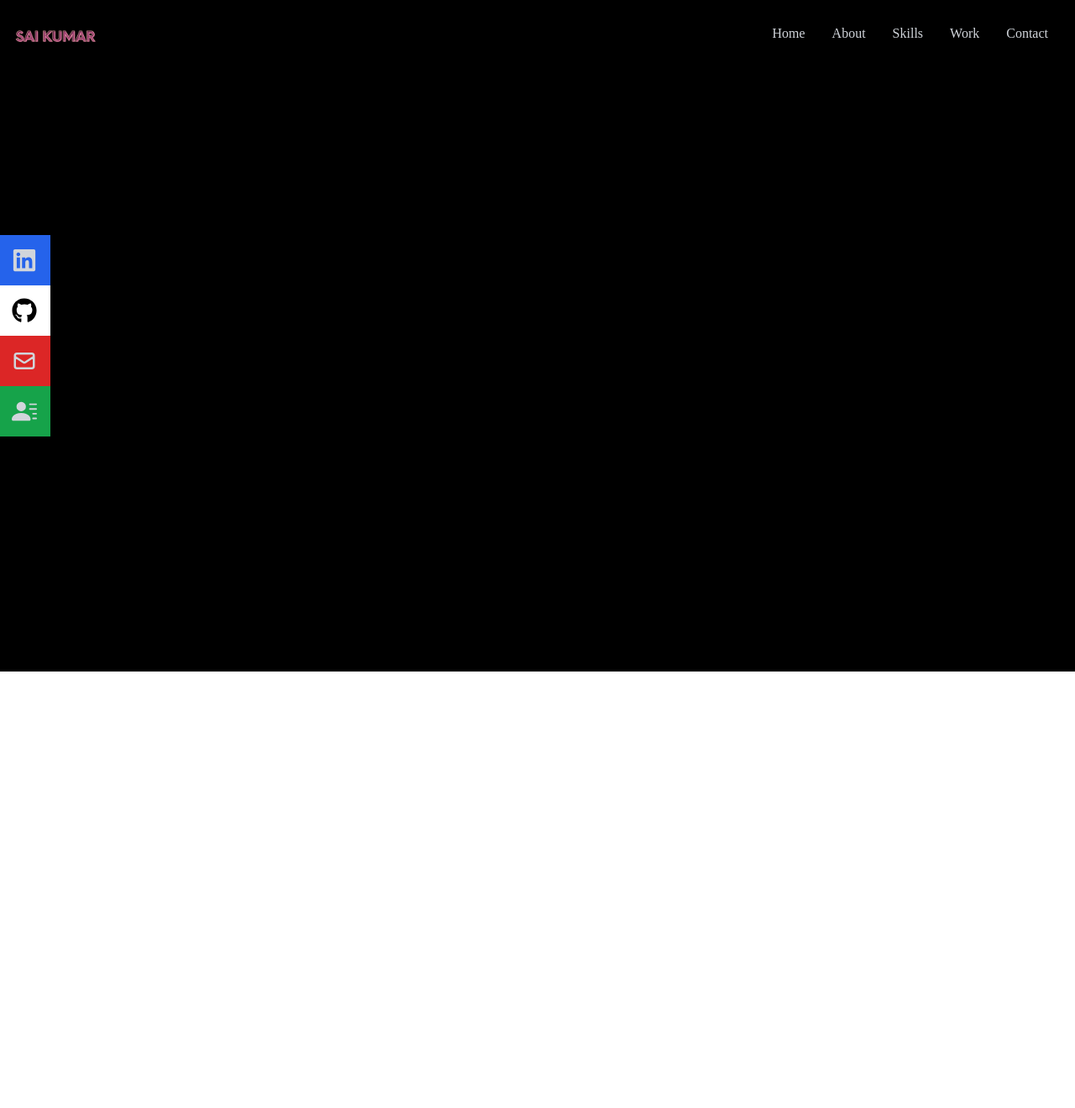
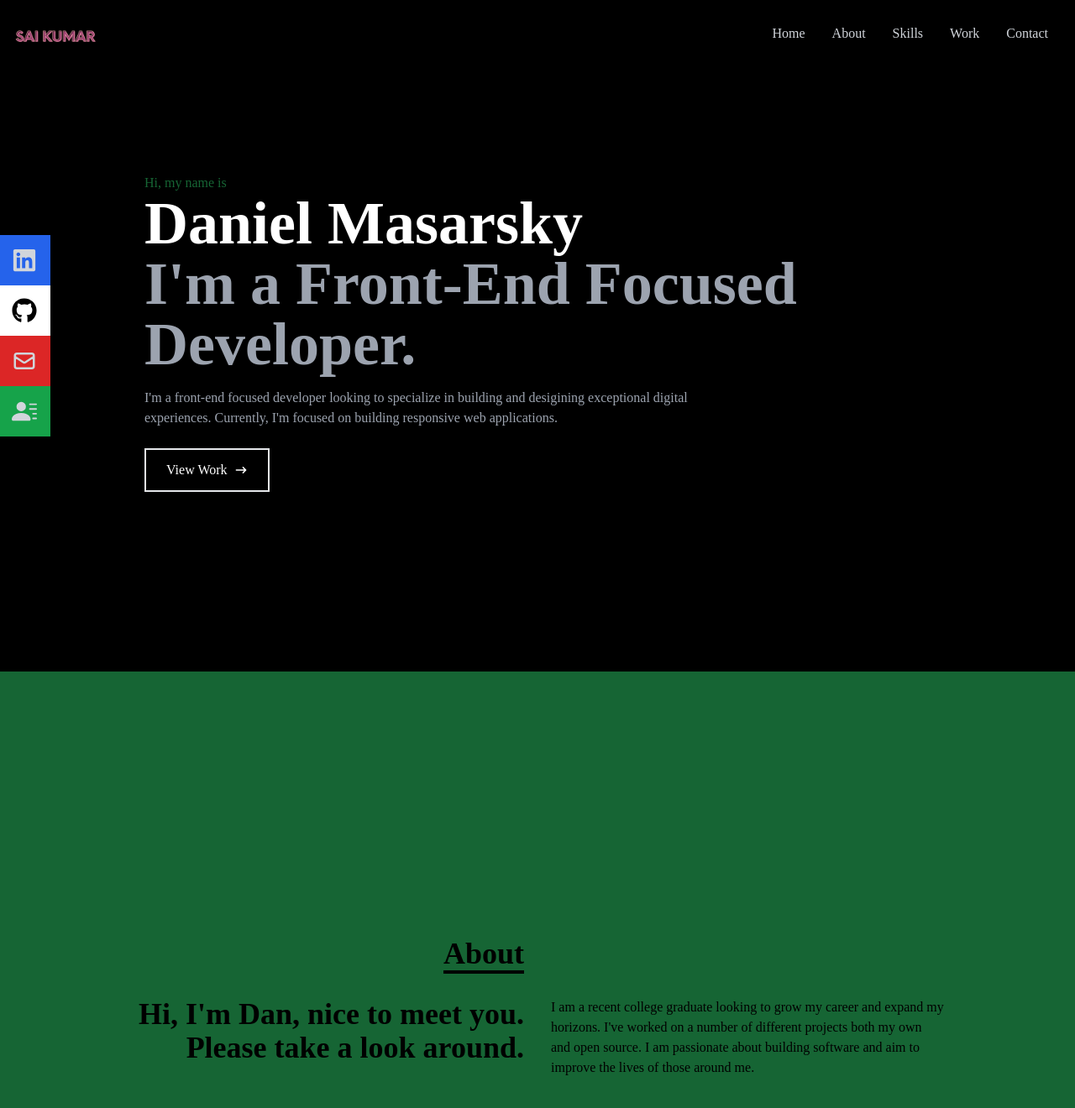
Before and after one commit to tigerpa616/portfolio, a React (Create React App) app: page / in a window 1280 px wide. Shown: the top 1320 px of the page at 84% size. Before the commit the page ends 800 px from the top, so only its background shows below. Built offline with nearby package versions, Linux system fonts and the light colour scheme.

Commit message:
added the About component and filled it out

```diff
--- a/src/App.js
+++ b/src/App.js
@@ -1,11 +1,14 @@
+import About from "./components/About";
 import Navbar from "./components/Navbar";
 import Home from "./components/Home";
+
 
 function App() {
   return (
     <div>
-      <Navbar/>
-      <Home/>
+      <Navbar />
+      <Home />
+      <About />
     </div>
   );
 }
--- /dev/null
+++ b/src/components/About.jsx
@@ -0,0 +1,30 @@
+import React from 'react'
+
+const About = () => {
+  return (
+    <div name='about' className='w-full h-screen bg-green-800 text-black '>
+        <div className='flex flex-col justify-center items-center w-full h-full'>
+            <div className='max-w-[1000px] w-full grid grid-cols-2 gap-8'>
+                <div className='sm:text-right pb-8 pl-4'>
+                    <p className='text-4xl font-bold inline border-b-4 border-black'>About</p>
+                </div>
+                <div>
+                </div>
+                </div>
+                <div className='max-w-[1000px] w-full grid sm:grid-cols-2 gap-8 px-4'>
+                    <div className='sm:text-right text-4xl font-bold'>
+                        <p>Hi, I'm Dan, nice to meet you. Please take a look around.</p>
+                    </div>
+                    <div>
+                        <p>I am a recent college graduate looking to grow my career and expand my horizons.
+                            I've worked on a number of different projects both my own and open source.
+                            I am passionate about building software and aim to improve the lives of those around me.</p>
+                    </div>
+                </div>
+            </div>
+        </div>
+
+  )
+}
+
+export default About
--- a/src/components/Home.jsx
+++ b/src/components/Home.jsx
@@ -3,7 +3,22 @@
 
 const Home = () => {
   return (
-    <div className='w- full h-screen bg-black'>
+    <div name='home' className='w- full h-screen bg-black'>
+
+       {/* Container */}
+       <div className='max-w-[1000px] mx-auto px-8 flex flex-col justify-center h-full'>
+          <p className='text-green-800'>Hi, my name is</p>
+          <h1 className='text-4xl sm:text-7xl font-bold text-white'>Daniel Masarsky</h1>
+          <h2 className= 'text-4xl sm:text-7xl font-bold text-gray-400'>I'm a Front-End Focused Developer.</h2>
+          <p className='text-gray-400 py-4 max-w-[700px]'>I'm a front-end focused developer looking to specialize in building and desigining exceptional digital experiences. Currently, I'm focused on building responsive web applications.</p>
+          <div>
+            <button className='text-white group border-2 px-6 py-3 my-2 flex items-center hover:bg-green-800 hover:border-green-800'>View Work
+            <span className='group-hover:rotate-90 duration-300'>
+            <HiArrowNarrowRight className='ml-2' />
+            </span>
+           </button>
+          </div>
+       </div>
 
     </div>
   )
--- a/src/components/Navbar.jsx
+++ b/src/components/Navbar.jsx
@@ -40,7 +40,7 @@
 
 
             {/* Social Icons */}
-            <div className='flex fixed flex-col top-[35%] left-0'>
+            <div className='hidden lg:flex fixed flex-col top-[35%] left-0'>
                 <ul>
                     <li className='w-[160px] h-[60px] flex justify-between items-center ml-[-100px] hover:ml-[-10px] duration-300 bg-blue-600'>
                         <a className='flex justify-between items-center w-full text-gray-300'
```
